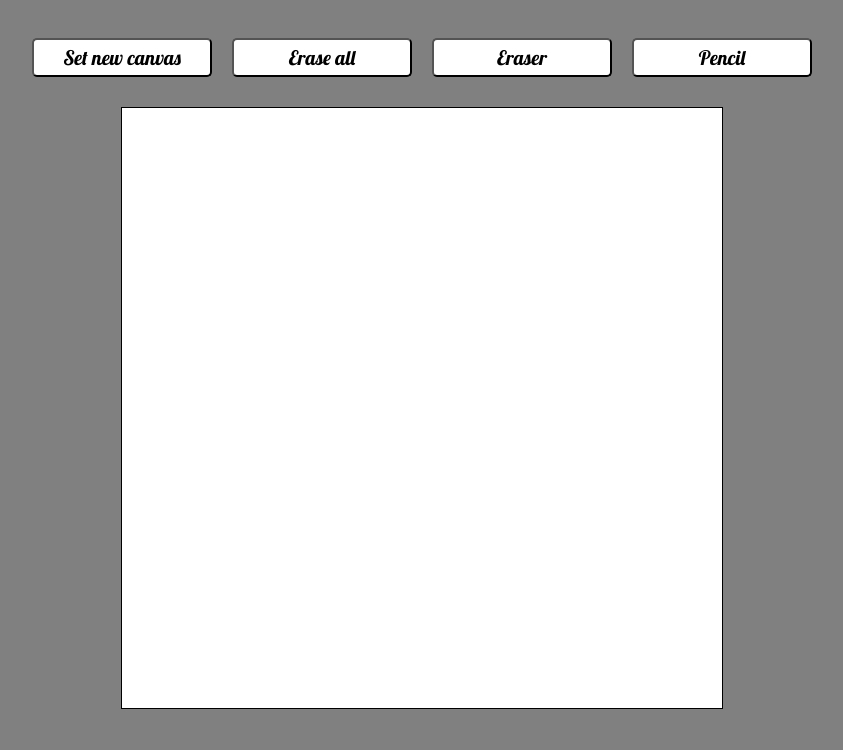
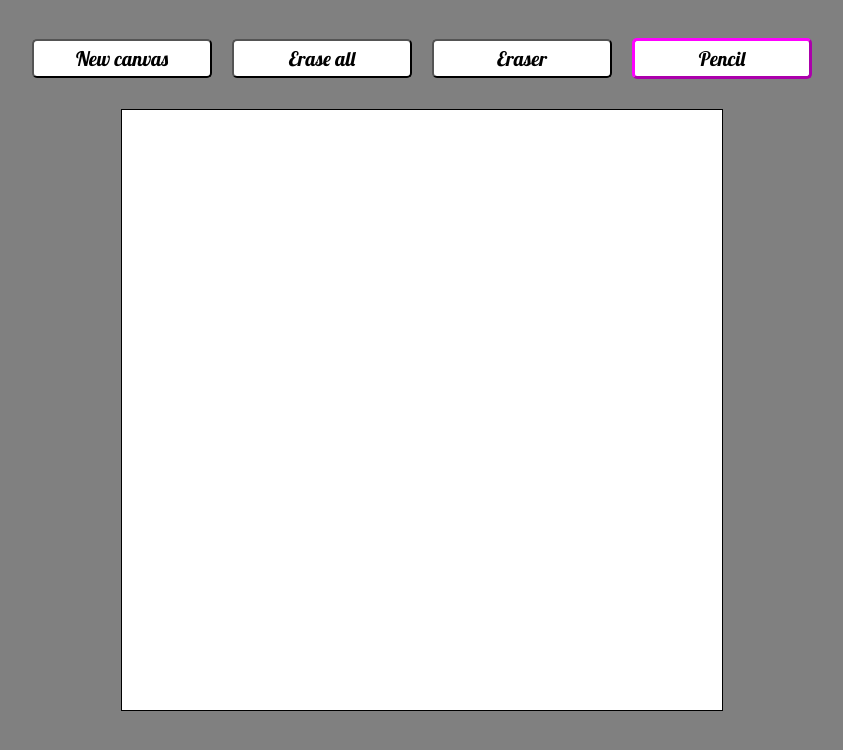
Before and after one commit to MichaelGB96/Etch-a-Sketch, a plain HTML site: page index.html in a window 1280 px wide. Both pictures are taken after a click on the button "Pencil". Shown: the whole page, without its empty margins (218-1061 px from the left). Drawn offline with Linux system fonts and the light colour scheme.

Commit message:
Add style to buttons to show which one is selected.

```diff
--- a/script.js
+++ b/script.js
@@ -24,6 +24,10 @@ function deleteGrid() {
 }
 
 function paint() {
+    if (eraseBtn.classList[0]) {
+        eraseBtn.classList.remove('selectedBtn');
+    }
+    pencilBtn.classList.add('selectedBtn');
     divs.forEach(div => {
         div.addEventListener('mouseenter', e => {
                 e.target.style.backgroundColor = 'black';
@@ -32,6 +36,10 @@ function paint() {
 }
 
 function paintWhite() {
+    if (pencilBtn.classList[0]) {
+        pencilBtn.classList.remove('selectedBtn');
+    }
+    eraseBtn.classList.add('selectedBtn');
     divs.forEach(div => {
         div.addEventListener('mouseenter', e => {
                 e.target.style.backgroundColor = 'white';
@@ -45,15 +53,13 @@ function erase() {
     })
 }
 
-createGrid()
-paint()
 
 let body = document.querySelector('body');
 let buttons = document.createElement('div');
 body.insertBefore(buttons, body.children[0])
 let resetBtn = document.createElement('button');
 buttons.appendChild(resetBtn)
-resetBtn.textContent = 'Set new canvas'
+resetBtn.textContent = 'New canvas'
 let eraseAllBtn = document.createElement('button');
 buttons.appendChild(eraseAllBtn)
 eraseAllBtn.textContent = 'Erase all'
@@ -80,3 +86,21 @@ function resetGrid() {
     createGrid()
     paint()
 }
+
+// hovering effect for the buttons
+buttonsList = [resetBtn, eraseAllBtn, eraseBtn, pencilBtn];
+
+buttonsList.forEach(button => {
+    button.addEventListener('mouseenter', e=> {
+        e.target.style.backgroundColor = '#ccc'
+    })
+})
+
+buttonsList.forEach(button => {
+    button.addEventListener('mouseleave', e=> {
+        e.target.style.backgroundColor = 'white'
+    })
+})
+
+createGrid()
+paint()
--- a/style.css
+++ b/style.css
@@ -47,3 +47,7 @@ button {
     background-color: white;
     border-radius: 5px;
 }
+
+.selectedBtn {
+    border: 3px outset #f0f;
+}
```
